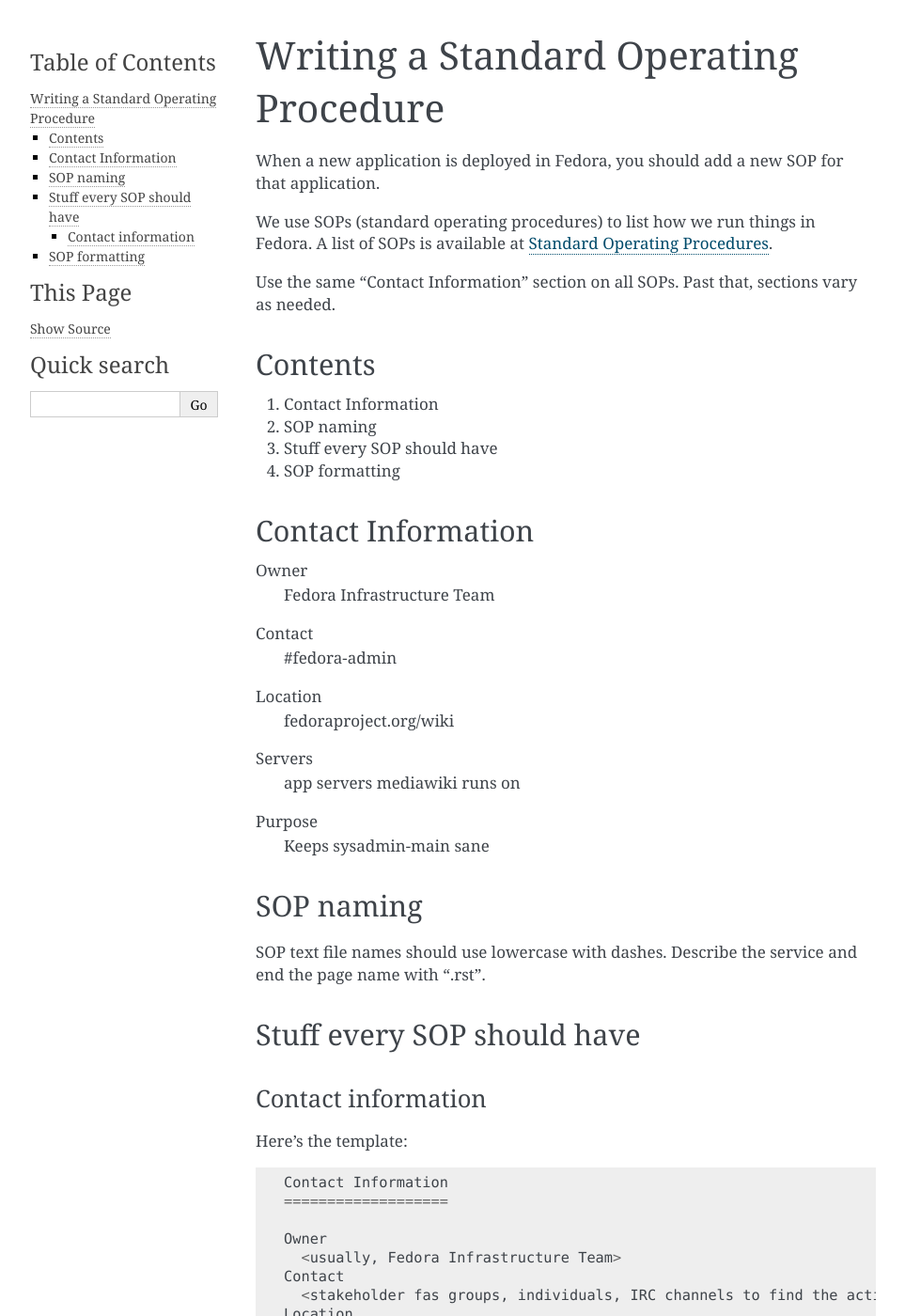
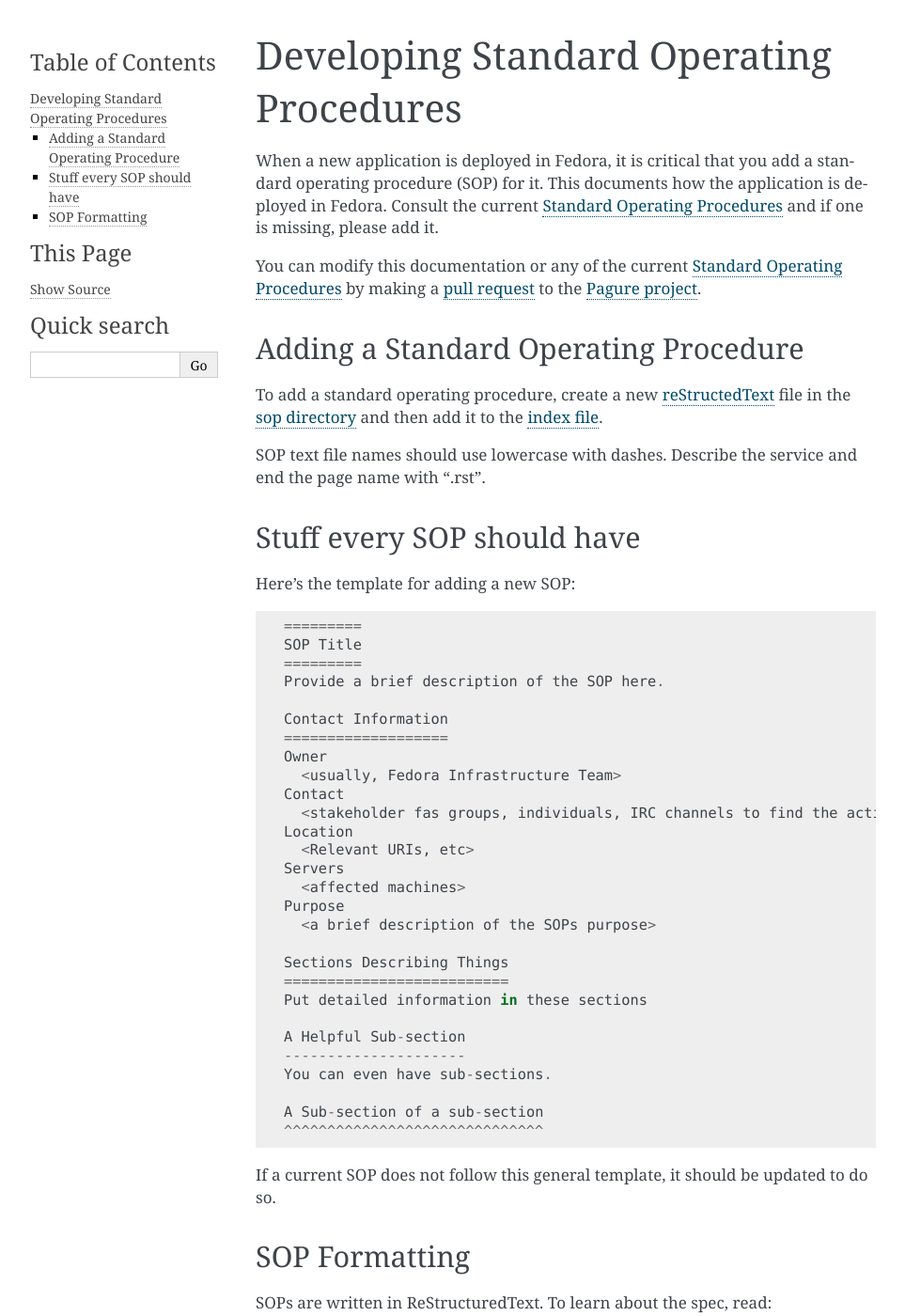
Before and after one commit to FrostyX/infra-docs, a Sphinx documentation site: the page built from docs/dev-guide/sops.rst, in a window 1280 px wide and 1400 px high. Shown: the whole window at 94% size, without its empty margins (148-1111 px from the left). Built offline with Sphinx 7.4.7, drawn with Linux system fonts in a browser that asks for light colours; some of the changed text lies outside the part shown.

Commit message:
Update the SOP guide to include links to the new Pagure docs
It also adjusts the formatting a bit

Signed-off-by: Jeremy Cline <jeremy@jcline.org>

```diff
--- a/docs/dev-guide/sops.rst
+++ b/docs/dev-guide/sops.rst
@@ -1,79 +1,82 @@
-.. title: Standard Operating Procedures
+.. title: Developing Standard Operating Procedures
 
-.. _writing-an-sop:
+.. _develop-sops:
 
-Writing a Standard Operating Procedure
-======================================
+========================================
+Developing Standard Operating Procedures
+========================================
 
-When a new application is deployed in Fedora, you should add a new SOP
-for that application.
+When a new application is deployed in Fedora, it is critical that you add a
+standard operating procedure (SOP) for it. This documents how the application
+is deployed in Fedora. Consult the current :ref:`sops` and if one is missing,
+please add it.
 
-We use SOPs (standard operating procedures) to list how we run things in
-Fedora. A list of SOPs is available at :ref:`sops`.
+You can modify this documentation or any of the current :ref:`sops` by making
+a `pull request <https://docs.pagure.org/pagure/usage/pull_requests.html>`_ to
+the `Pagure project <https://pagure.io/infra-docs/>`_.
 
-Use the same "Contact Information" section on all SOPs. Past that,
-sections vary as needed.
 
-Contents
---------
+Adding a Standard Operating Procedure
+=====================================
+To add a standard operating procedure, create a new `reStructedText
+<http://www.sphinx-doc.org/en/stable/rest.html>`_ file in the `sop
+directory <https://pagure.io/infra-docs/blob/master/f/docs/sops>`_
+and then add it to the `index file
+<https://pagure.io/infra-docs/blob/master/f/docs/sops/index.rst>`_.
 
-1. Contact Information
-2. SOP naming
-3. Stuff every SOP should have
-4. SOP formatting
+SOP text file names should use lowercase with dashes. Describe the service and
+end the page name with ".rst".
 
-Contact Information
--------------------
-
-Owner
-	 Fedora Infrastructure Team
-Contact
-	 #fedora-admin
-Location
-	 fedoraproject.org/wiki
-Servers
-	 app servers mediawiki runs on
-Purpose
-	 Keeps sysadmin-main sane
-
-SOP naming
-----------
-SOP text file names should use lowercase with dashes.
-Describe the service and end the page name with ".rst".
 
 Stuff every SOP should have
----------------------------
+===========================
 
-Contact information
-^^^^^^^^^^^^^^^^^^^
+Here's the template for adding a new SOP::
 
-Here's the template::
+    =========
+    SOP Title
+    =========
+    Provide a brief description of the SOP here.
 
-  Contact Information
-  ===================
+    Contact Information
+    ===================
+    Owner
+      <usually, Fedora Infrastructure Team>
+    Contact
+      <stakeholder fas groups, individuals, IRC channels to find the action>
+    Location
+      <Relevant URIs, etc>
+    Servers
+      <affected machines>
+    Purpose
+      <a brief description of the SOPs purpose>
 
-  Owner
-    <usually, Fedora Infrastructure Team>
-  Contact
-    <stakeholder fas groups, individuals, IRC channels to find the action>
-  Location
-    <Relevant URIs, etc>
-  Servers
-    <affected machines>
-  Purpose
-    <a brief description of the SOPs purpose
+    Sections Describing Things
+    ==========================
+    Put detailed information in these sections
 
-SOP formatting
---------------
+    A Helpful Sub-section
+    ---------------------
+    You can even have sub-sections.
 
+    A Sub-section of a sub-section
+    ^^^^^^^^^^^^^^^^^^^^^^^^^^^^^^
+
+If a current SOP does not follow this general template, it should be updated
+to do so.
+
+
+SOP Formatting
+==============
 SOPs are written in ReStructuredText. To learn about the spec, read:
 
-Quickstart
-  http://docutils.sourceforge.net/docs/user/rst/quickstart.html
-Quick references
-  http://docutils.sourceforge.net/docs/user/rst/quickref.html
-Full Specification
-  http://docutils.sourceforge.net/docs/ref/rst/restructuredtext.html
+* `Quickstart <http://docutils.sourceforge.net/docs/user/rst/quickstart.html>`_
+
+* `Quick references <http://docutils.sourceforge.net/docs/user/rst/quickref.html>`_
+
+* `Full Specification <http://docutils.sourceforge.net/docs/ref/rst/restructuredtext.html>`_
+
+* `Sphinx reStructuredText <http://www.sphinx-doc.org/en/stable/rest.html>`_
 
 The format is somewhat simple if you remember a few key points:
 
@@ -81,18 +84,21 @@
 
   - Title has "=" above and below the title text, at least as many columns as the title itself.
 
-  - Top level sections are underlined by "===" - at least as many columns as the section title in the line above.
+  - Top level sections are underlined by "===" - at least as many columns as the section title in
+    the line above.
 
   - Second level sections are underlined by "---"
 
-  - Any of ``! " # $ % & ' ( ) * + , - . / : ; < = > ? @ [ \ ] ^ _ ` { | } ~`` are valid section deliniators.
-    If you need more than two section levels, choose between them but be sure to be consistent.
+  - Any of ``! " # $ % & ' ( ) * + , - . / : ; < = > ? @ [ \ ] ^ _ ` { | } ~`` are valid section
+    deliniators. If you need more than two section levels, choose between them but be sure to be
+    consistent.
 
 - Indents are significant.  Only indent for things like block quotes, nested lists etc.
   Match the tabstop of the document you are editing.  Make note of the indentation level as
   you nest lists.
 
-- Use literal blocks for code and command sections. An indented section found after ``::`` and a newline will be processed as a literal block. Like this::
+- Use literal blocks for code and command sections. An indented section found after ``::``
+  and a newline will be processed as a literal block. Like this::
 
     Literal blocks can be nested into lists (think a numbered sequence of steps)
 
@@ -108,10 +114,13 @@
 
     3. Log out of the thing.
 
-- For inline literals (commands, filenames, anything that wouldn't make sense if translated, use your judgement) use double backticks, like this::
+- For inline literals (commands, filenames, anything that wouldn't make sense if translated, use
+  your judgement) use double backticks, like this::
 
-    You should specify your Fedora username and ssh key in ``~/.ssh/config`` to make connecting better.
+    You should specify your Fedora username and ssh key in ``~/.ssh/config`` to make connecting
+    better.
 
 - If nesting and mixing content types, use newlines liberally.
-  A bullet list doesn't need newlines, but if a list item's content spans more than one line, a newline *is* required.
-  If a list is nested, the top level list should have newlines between list members.
+  A bullet list doesn't need newlines, but if a list item's content spans more than one line,
+  a newline *is* required. If a list is nested, the top level list should have newlines between
+  list members.
--- a/docs/sops/index.rst
+++ b/docs/sops/index.rst
@@ -10,7 +10,7 @@
 
 Below is a table of contents containing all the standard operating procedures
 for Fedora Infrastructure applications. For information on how to write a new
-standard operating procedure, consult the :ref:`writing-an-sop` guide.
+standard operating procedure, consult the guide on :ref:`develop-sops`.
 
 .. toctree::
    :maxdepth: 2
```
